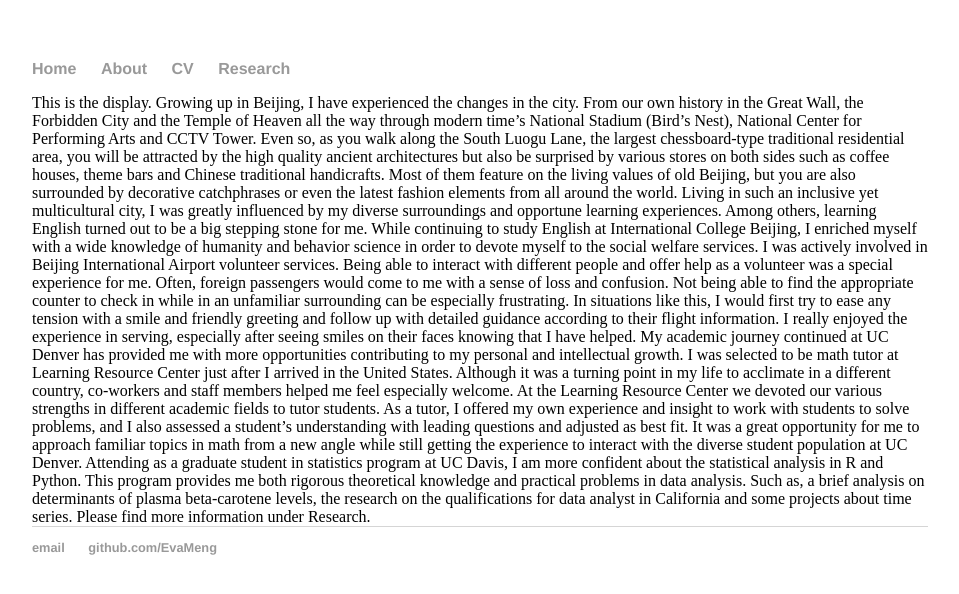
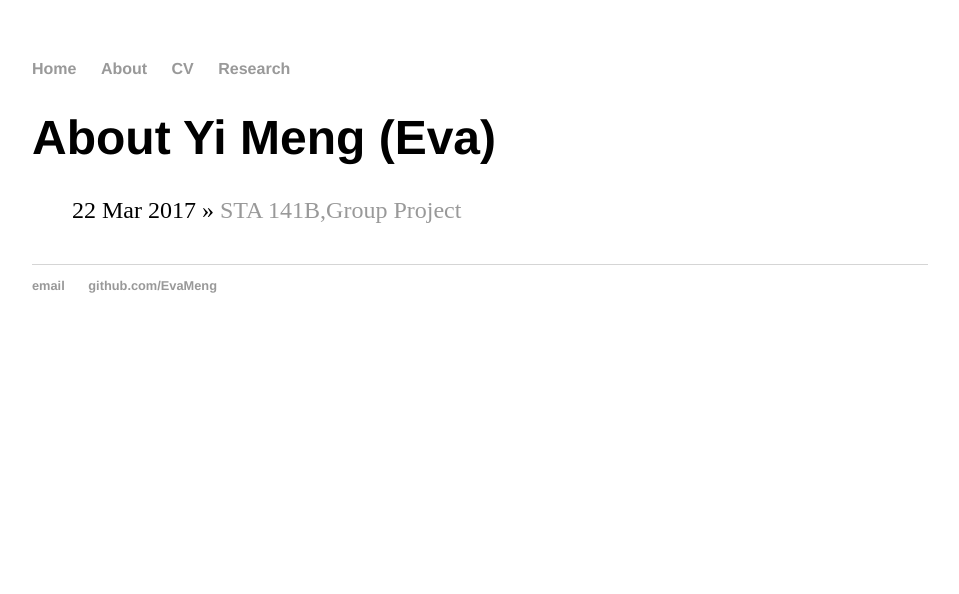
Before and after one commit to EvaMeng/evameng.github.io, a Jekyll site: the page built from about/index.html, in a window 1280 px wide. Shown: the top 594 px of the page, without its empty margins (160-1119 px from the left). Built offline with Jekyll 4.4.1, drawn with Linux system fonts in a browser that asks for light colours.

Commit message:
Update index.html
change

```diff
--- a/about/index.html
+++ b/about/index.html
@@ -2,14 +2,10 @@
 layout: default
 title: About Yi Meng (Eva)
 ---
-<head>
-  <!-- About  -->
-  <body>
-  This is the display.
-  {{div|safe}}
-  Growing up in Beijing, I have experienced the changes in the city. From our own history in the Great Wall, the Forbidden City and the Temple of Heaven all the way through modern time’s National Stadium (Bird’s Nest), National Center for Performing Arts and CCTV Tower. Even so, as you walk along the South Luogu Lane, the largest chessboard-type traditional residential area, you will be attracted by the high quality ancient architectures but also be surprised by various stores on both sides such as coffee houses, theme bars and Chinese traditional handicrafts. Most of them feature on the living values of old Beijing, but you are also surrounded by decorative catchphrases or even the latest fashion elements from all around the world. Living in such an inclusive yet multicultural city, I was greatly influenced by my diverse surroundings and opportune learning experiences. Among others, learning English turned out to be a big stepping stone for me.
-  While continuing to study English at International College Beijing, I enriched myself with a wide knowledge of humanity and behavior science in order to devote myself to the social welfare services. I was actively involved in Beijing International Airport volunteer services. Being able to interact with different people and offer help as a volunteer was a special experience for me. Often, foreign passengers would come to me with a sense of loss and confusion. Not being able to find the appropriate counter to check in while in an unfamiliar surrounding can be especially frustrating. In situations like this, I would first try to ease any tension with a smile and friendly greeting and follow up with detailed guidance according to their flight information. I really enjoyed the experience in serving, especially after seeing smiles on their faces knowing that I have helped.
-  My academic journey continued at UC Denver has provided me with more opportunities contributing to my personal and intellectual growth. I was selected to be math tutor at Learning Resource Center just after I arrived in the United States. Although it was a turning point in my life to acclimate in a different country, co-workers and staff members helped me feel especially welcome. At the Learning Resource Center we devoted our various strengths in different academic fields to tutor students. As a tutor, I offered my own experience and insight to work with students to solve problems, and I also assessed a student’s understanding with leading questions and adjusted as best fit. It was a great opportunity for me to approach familiar topics in math from a new angle while still getting the experience to interact with the diverse student population at UC Denver.
-  Attending as a graduate student in statistics program at UC Davis, I am more confident about the statistical analysis in R and Python. This program provides me both rigorous theoretical knowledge and practical problems in data analysis. Such as, a brief analysis on determinants of plasma beta-carotene levels, the research on the qualifications for data analyst in California and some projects about time series. Please find more information under Research.
+	<h1>{{ page.title }}</h1>
+	<ul class="posts">
 
-  </body>
+	  {% for post in site.posts %}
+	    <li><span>{{ post.date | date_to_string }}</span> » <a href="{{ post.url }}" title="{{ post.title }}">{{ post.title }}</a></li>
+	  {% endfor %}
+	</ul>
```
